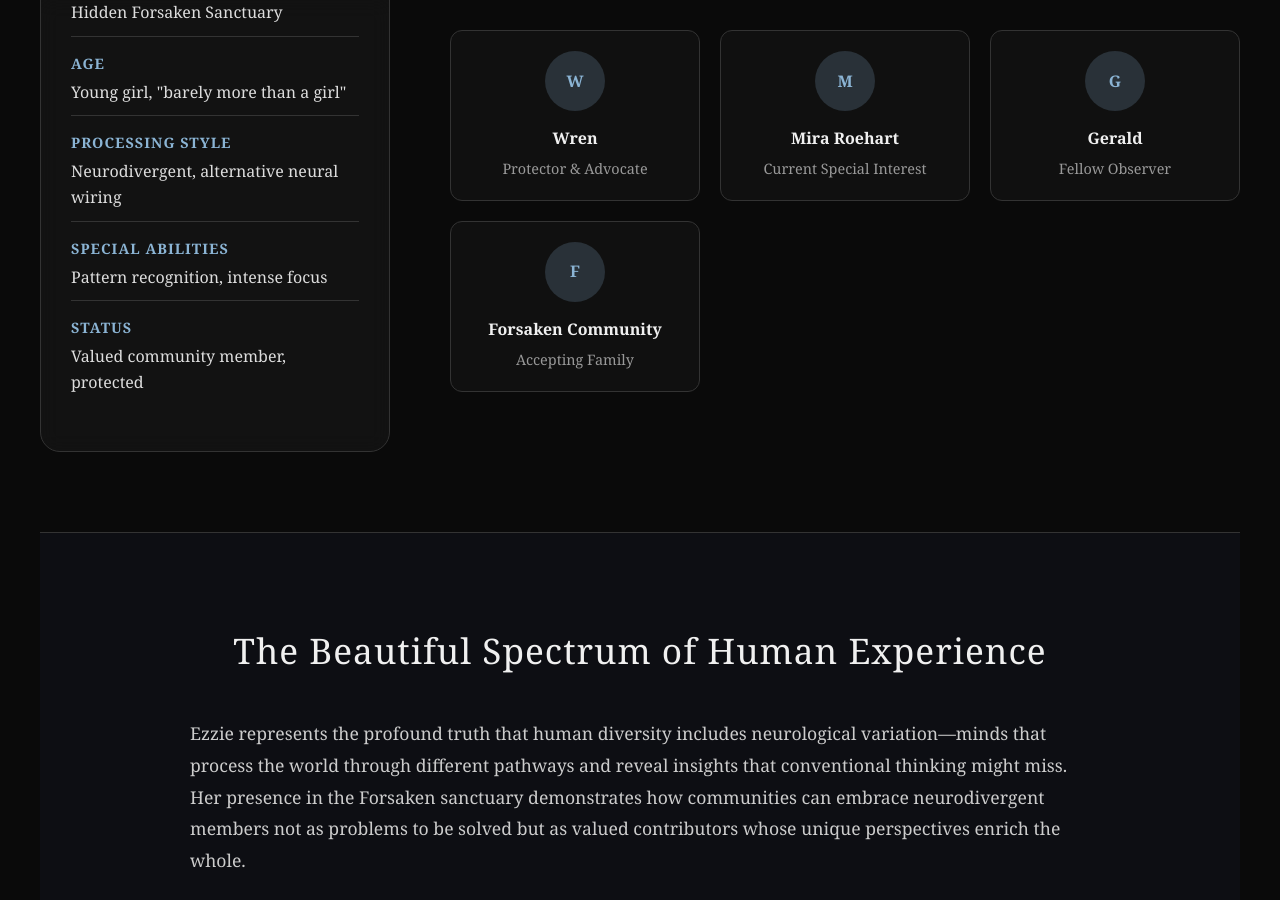
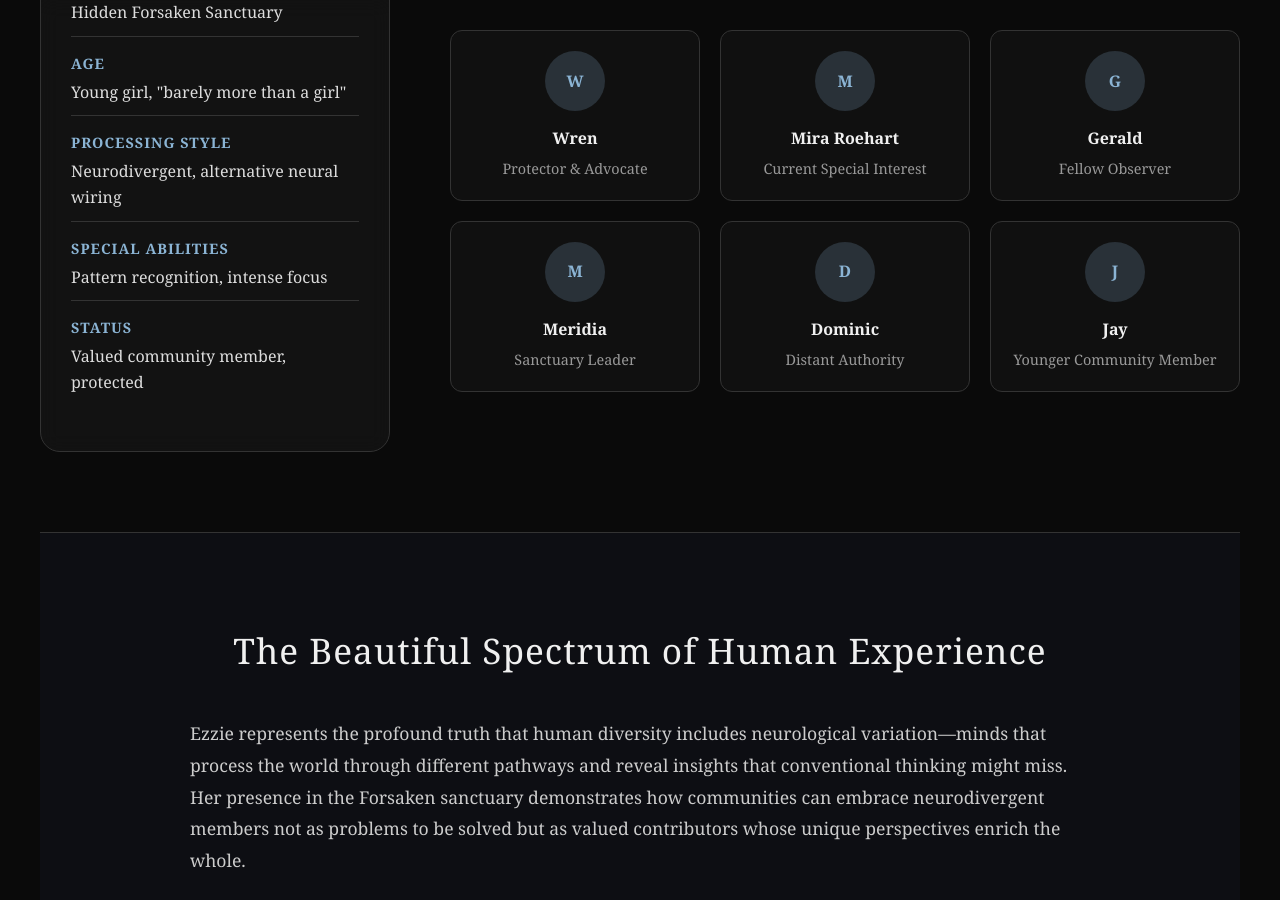
Before and after one commit to Mileena28/Mileena28.github.io, a Jekyll site: the page world-guide/characters/ezzie.html, which Jekyll copies as it is, in a window 1280 px wide and 900 px high, scrolled down 4438 px. Built offline with Jekyll 4.4.1, drawn with Linux system fonts in a browser that asks for light colours.

Commit message:
Update ezzie.html

```diff
--- a/world-guide/characters/ezzie.html
+++ b/world-guide/characters/ezzie.html
@@ -722,27 +722,37 @@
                         <p>Ezzie's relationships reflect the Forsaken community's commitment to embracing all their members, regardless of how their minds process the world. She is valued not despite her differences but because of the unique perspective they provide.</p>
                     </div>
 
-                    <div class="related-characters">
-                        <div class="related-character">
+                   <div class="related-characters">
+                        <a href="wren.html" class="related-character">
                             <div class="related-avatar">W</div>
                             <div class="related-name">Wren</div>
                             <div class="related-role">Protector & Advocate</div>
-                        </div>
-                        <div class="related-character">
+                        </a>
+                        <a href="mira-roehart.html" class="related-character">
                             <div class="related-avatar">M</div>
                             <div class="related-name">Mira Roehart</div>
                             <div class="related-role">Current Special Interest</div>
-                        </div>
-                        <div class="related-character">
+                        </a>
+                        <a href="gerald.html" class="related-character">
                             <div class="related-avatar">G</div>
                             <div class="related-name">Gerald</div>
                             <div class="related-role">Fellow Observer</div>
-                        </div>
-                        <div class="related-character">
-                            <div class="related-avatar">F</div>
-                            <div class="related-name">Forsaken Community</div>
-                            <div class="related-role">Accepting Family</div>
-                        </div>
+                        </a>
+                        <a href="meridia.html" class="related-character">
+                            <div class="related-avatar">M</div>
+                            <div class="related-name">Meridia</div>
+                            <div class="related-role">Sanctuary Leader</div>
+                        </a>
+                        <a href="dominic.html" class="related-character">
+                            <div class="related-avatar">D</div>
+                            <div class="related-name">Dominic</div>
+                            <div class="related-role">Distant Authority</div>
+                        </a>
+                        <a href="jay.html" class="related-character">
+                            <div class="related-avatar">J</div>
+                            <div class="related-name">Jay</div>
+                            <div class="related-role">Younger Community Member</div>
+                        </a>
                     </div>
                 </section>
 
```
